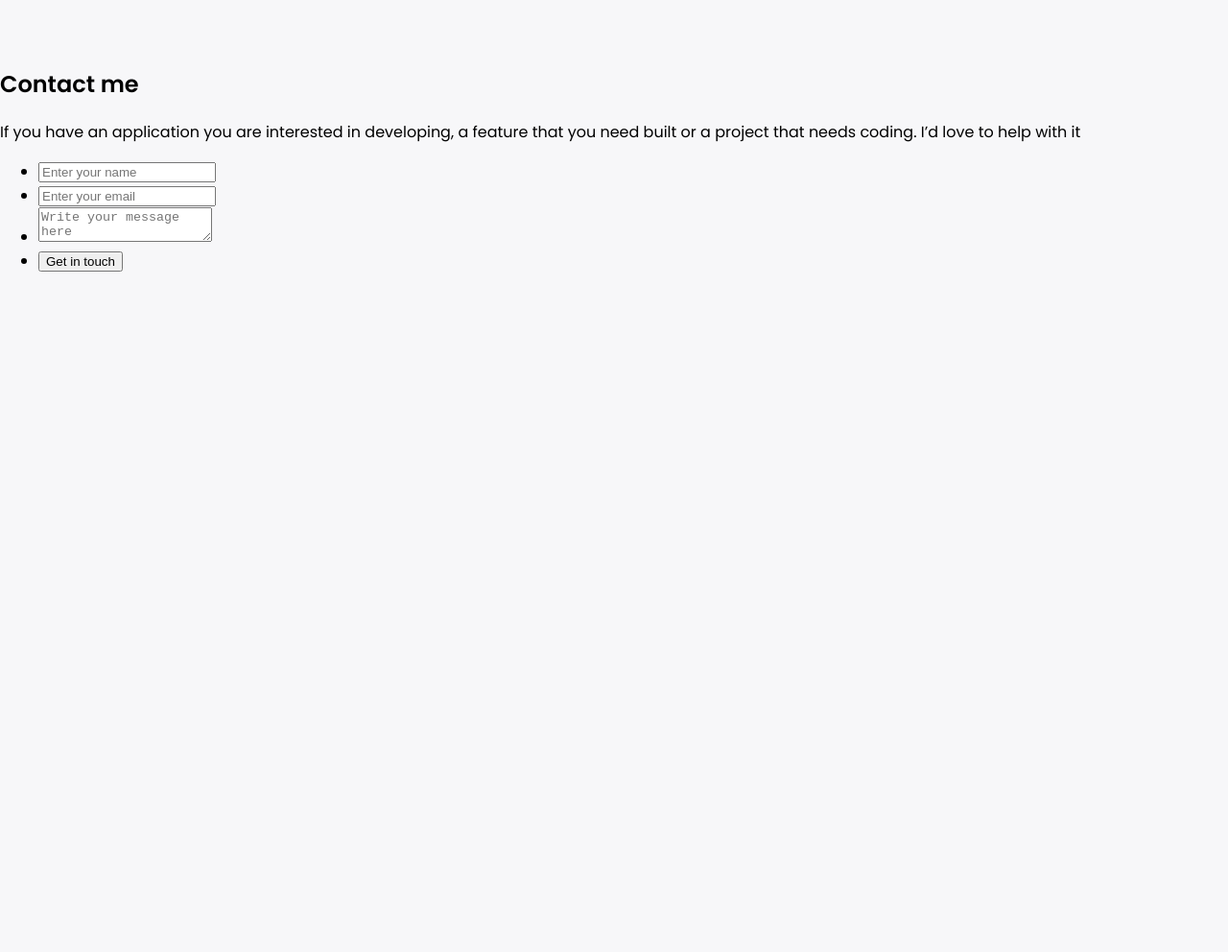
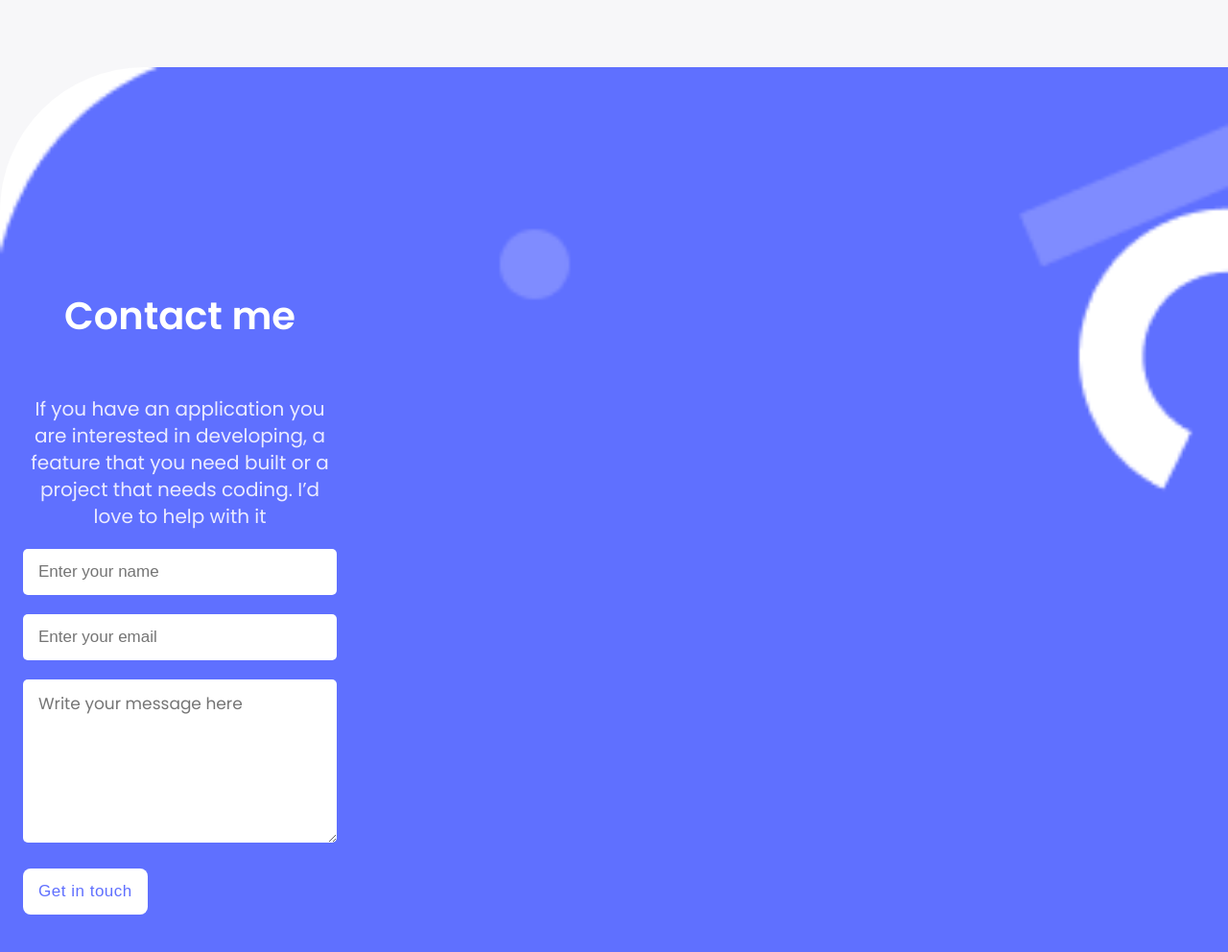
Before and after one commit to dennis-every/portfolio, a website: page index.html in a window 1280 px wide. Shown: the part 4620-5612 px from the top of the page at 96% size. Before the commit the page ends 4920 px from the top, so only its background shows below. Drawn offline with Linux system fonts and the light colour scheme.

Commit message:
Add styles to contact-form

```diff
--- a/index.html
+++ b/index.html
@@ -328,16 +328,48 @@
     <section id="contact-form-container">
       <h2 id="contact-form-header">Contact me</h2>
       <p id="contact-form-text">
-          If you have an application you are interested in developing, a feature that you need built or a project that needs coding. I’d love to help with it
+        If you have an application you are interested in developing, a feature
+        that you need built or a project that needs coding. I’d love to help
+        with it
       </p>
-        <form id="contact-form" method="post"  action="/">
+      <form id="contact-form" method="post" action="/">
         <ul id="contact-form-ul">
-            <li> <label> <input name="name" id="name" type="text" placeholder="Enter your name" maxlength="30" required ></label> </li>
-            <li> <label> <input name="email" id="email" type="email" placeholder="Enter your email" required></label> </li>
-            <li> <label> <textarea name="message" id="message" placeholder="Write your message here" maxlength="500" required></textarea></label> </li>
-            <li><button type="submit">Get in touch</button></li>
+          <li>
+            <label>
+              <input
+                name="name"
+                id="name"
+                type="text"
+                placeholder="Enter your name"
+                maxlength="30"
+                required
+            /></label>
+          </li>
+          <li>
+            <label>
+              <input
+                name="email"
+                id="email"
+                type="email"
+                placeholder="Enter your email"
+                required
+            /></label>
+          </li>
+          <li>
+            <label>
+              <textarea
+                name="message"
+                id="message"
+                placeholder="Write your message here"
+                maxlength="500"
+                required
+              ></textarea>
+            </label>
+          </li>
+          <li>
+            <button id="btn-contact-form" type="submit">Get in touch</button>
+          </li>
         </ul>
-
       </form>
     </section>
   </body>
--- a/styles.css
+++ b/styles.css
@@ -319,3 +319,101 @@ header {
   mix-blend-mode: multiply;
   padding-right: 16px;
 }
+
+#contact-form-container {
+  box-sizing: border-box;
+  min-height: 779px;
+  height: 100%;
+  min-width: 327px;
+  width: 100%;
+  background-image: url('images/background-contact-form.png');
+  background-repeat: no-repeat;
+  background-size: cover;
+  border-radius: 150px 0 0 0;
+  padding: 200px 24px;
+  display: flex;
+  flex-direction: column;
+}
+
+#contact-form-header {
+  height: 56px;
+  width: 327px;
+  font-weight: 700;
+  font-size: 40px;
+  line-height: 52px;
+  color: #fff;
+  text-align: center;
+}
+
+#contact-form-text {
+  width: 327px;
+  font-size: 20px;
+  line-height: 28px;
+  text-align: center;
+  color: #ebebff;
+  overflow-wrap: break-word;
+}
+
+#contact-form-ul {
+  list-style: none;
+  margin: 0;
+  padding: 0;
+  display: flex;
+  flex-direction: column;
+  gap: 20px;
+}
+
+input {
+  box-sizing: border-box;
+  height: 48px;
+  width: 327px;
+  background: #fff;
+  font-size: 17px;
+  line-height: 20px;
+  color: #172b4d;
+  border-radius: 5px;
+  border: none;
+  padding: 15px 16px;
+}
+
+textarea {
+  height: 170px;
+  box-sizing: border-box;
+  width: 327px;
+  background: #fff;
+  font-size: 17px;
+  line-height: 20px;
+  color: #172b4d;
+  border-radius: 5px;
+  border: none;
+  padding: 15px 16px;
+  font-family: 'Poppins', sans-serif;
+}
+
+#btn-contact-form {
+  height: 48px;
+  padding: 12px 16px;
+  font-weight: 500;
+  font-size: 17px;
+  line-height: 24px;
+  text-align: center;
+  letter-spacing: 0.03em;
+  background: #fff;
+  border-radius: 8px;
+  color: #6070ff;
+  border: none;
+}
+
+#btn-contact-form:hover {
+  background: #6070ff;
+  color: #fff;
+  box-shadow: 0px 8px 16px rgba(64, 83, 252, 0.24);
+  border: 1px solid #fff;
+}
+
+#btn-contact-form:active {
+  background: #2230d2;
+  color: #fff;
+  box-shadow: 0px 8px 16px rgba(64, 83, 252, 0.24);
+  border: 1px solid #fff;
+}
```
Also changed, not shown: images/background-contact-form.png (added). Lines whose indentation alone changed are shown as unchanged.
